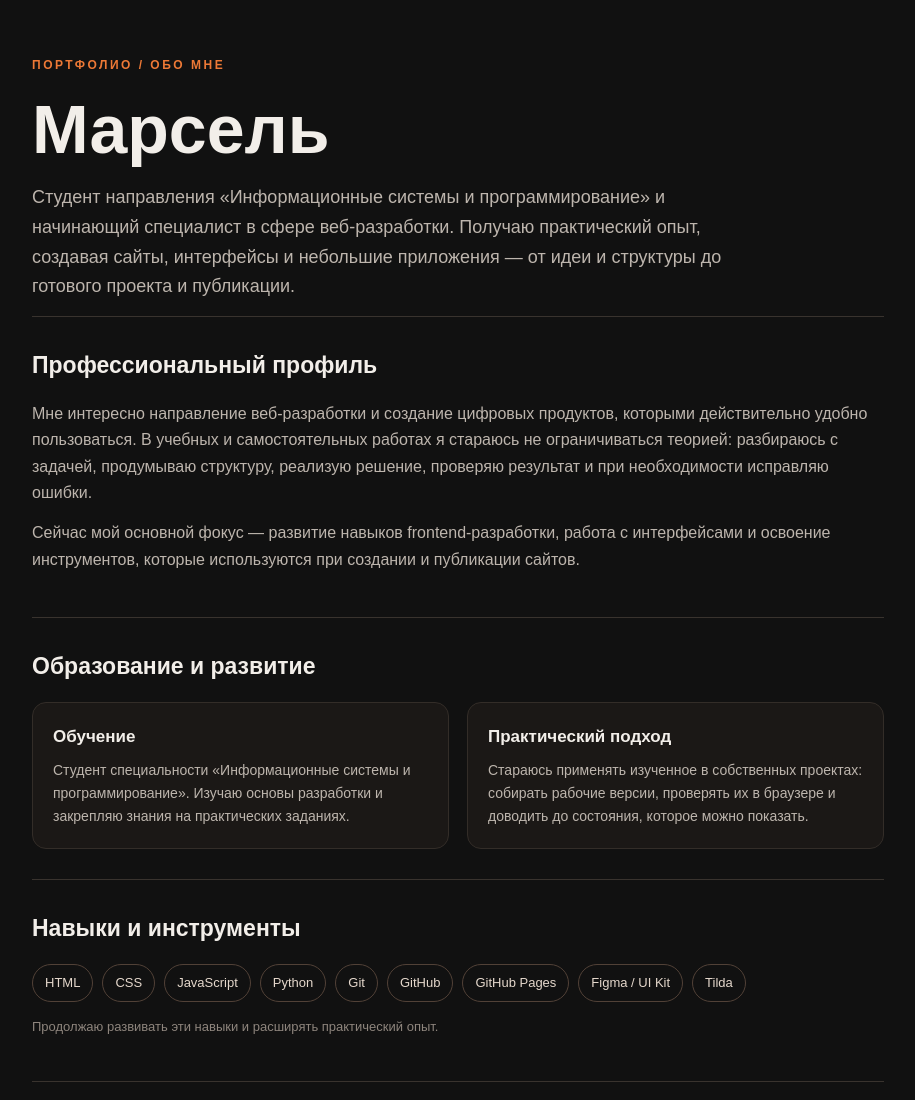
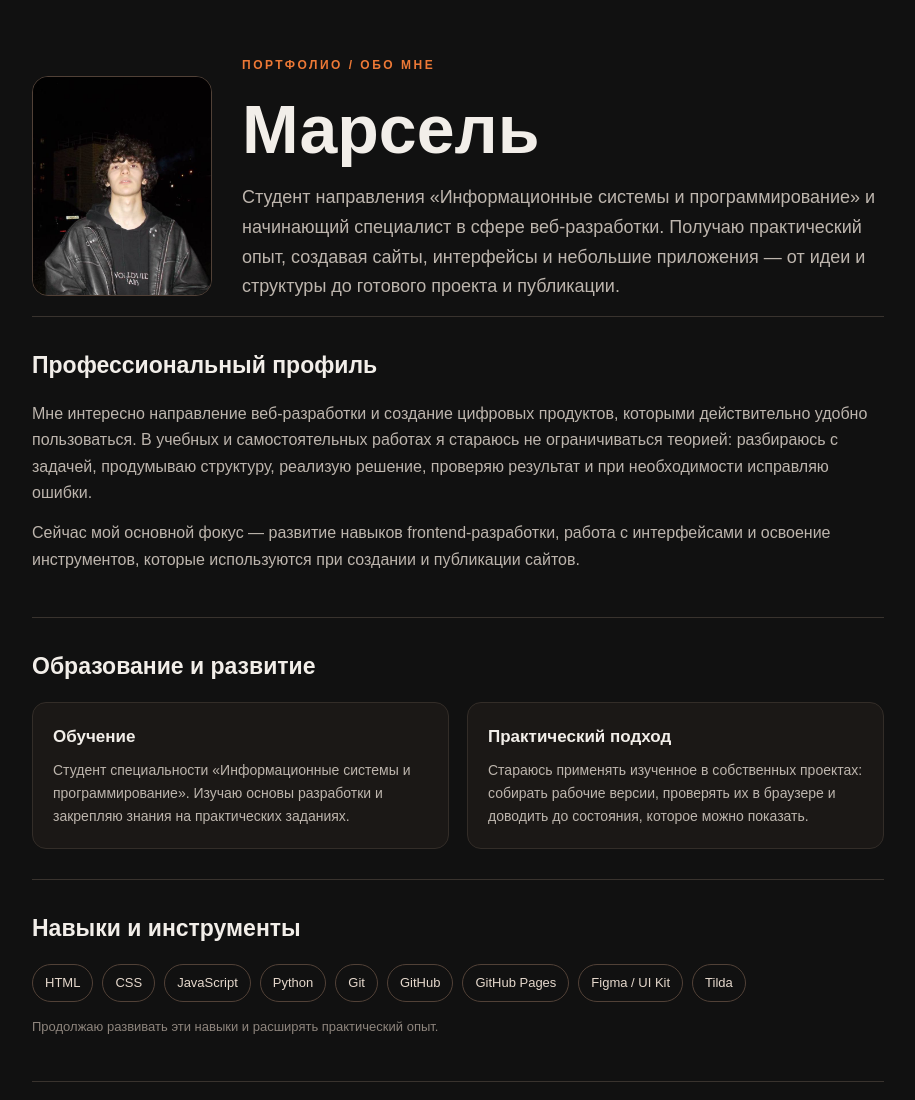
Before and after one commit to Marsel-lang/mining-landing, a plain HTML site: page projects/business-card/index.html in a window 1280 px wide. Shown: the top 1100 px of the page, without its empty margins (182-1097 px from the left). Drawn offline with Linux system fonts and the light colour scheme.

Commit message:
Add profile photo to business card

```diff
--- a/projects/business-card/index.html
+++ b/projects/business-card/index.html
@@ -9,7 +9,7 @@
 body{margin:0;background:#111;color:#f2eee9;font:16px Arial,sans-serif;line-height:1.65}
 main{width:min(900px,100%);margin:auto;padding:56px 24px 72px}
 .label{color:#ed7936;font-size:12px;letter-spacing:2.5px;font-weight:bold}
-h1{font-size:clamp(42px,8vw,68px);line-height:1.05;margin:18px 0}
+h1{font-size:clamp(42px,8vw,68px);line-height:1.05;margin:18px 0}.hero{display:flex;align-items:center;gap:30px}.hero-photo{width:180px;height:220px;object-fit:cover;object-position:center 28%;border-radius:16px;border:1px solid #514137;flex-shrink:0}
 h2{font-size:23px;margin:0 0 16px}
 h3{font-size:17px;margin:0 0 8px}
 p{color:#bdb5ad;margin:0 0 14px}
@@ -24,15 +24,20 @@ a{color:#f18a4b;text-decoration:none}
 a:hover{text-decoration:underline}
 .note{font-size:13px;color:#8e857d}
 footer{border-top:1px solid #39332e;padding-top:22px;color:#8e857d;font-size:13px}
-@media(max-width:600px){main{padding:38px 18px 50px}.grid{grid-template-columns:1fr}.item{padding:17px}}
+@media(max-width:600px){main{padding:38px 18px 50px}.grid{grid-template-columns:1fr}.item{padding:17px}.hero{align-items:flex-start;gap:18px}.hero-photo{width:112px;height:145px;border-radius:12px}.intro{font-size:16px}}
 </style>
 </head>
 <body>
 <main>
 <header>
+<div class="hero">
+<img class="hero-photo" src="photo_2026-11-27_14-14-52.jpg" alt="Фотография Марселя">
+<div>
 <div class="label">ПОРТФОЛИО / ОБО МНЕ</div>
 <h1>Марсель</h1>
 <p class="intro">Студент направления «Информационные системы и программирование» и начинающий специалист в сфере веб-разработки. Получаю практический опыт, создавая сайты, интерфейсы и небольшие приложения — от идеи и структуры до готового проекта и публикации.</p>
+</div>
+</div>
 </header>
 
 <section>
```
